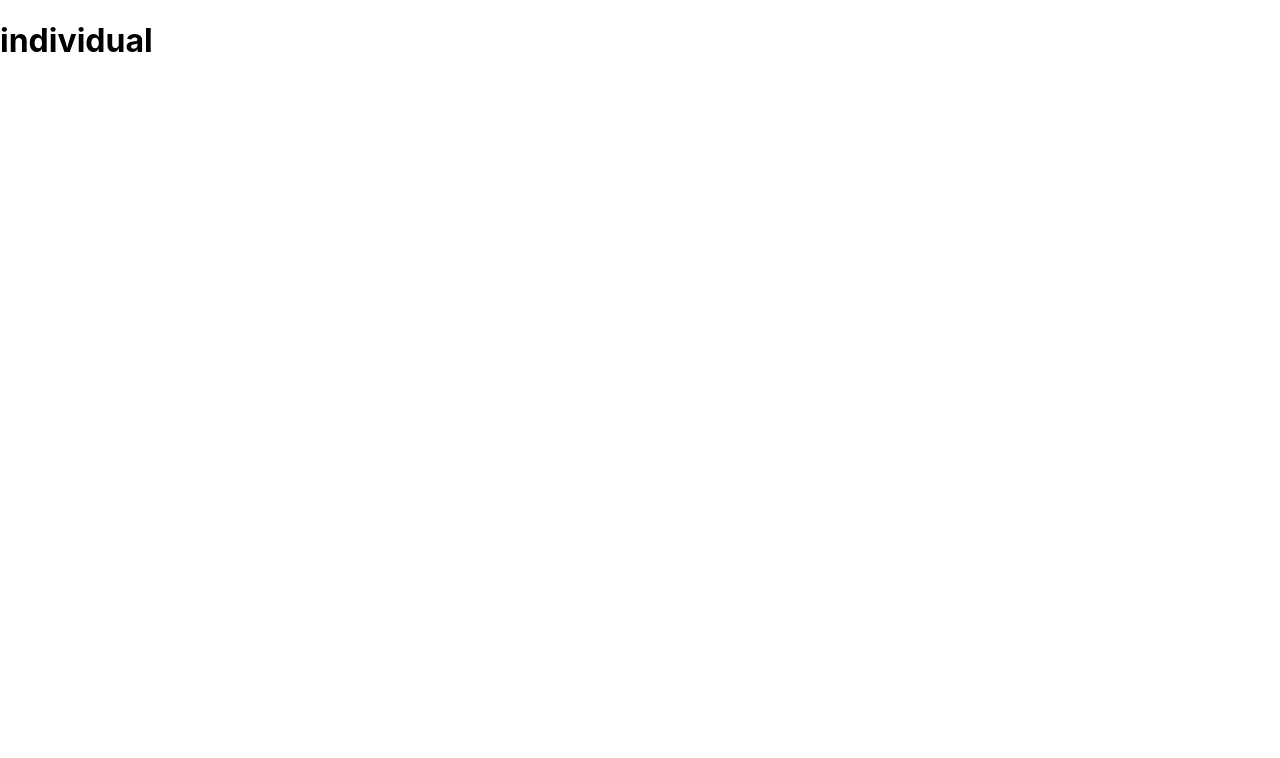
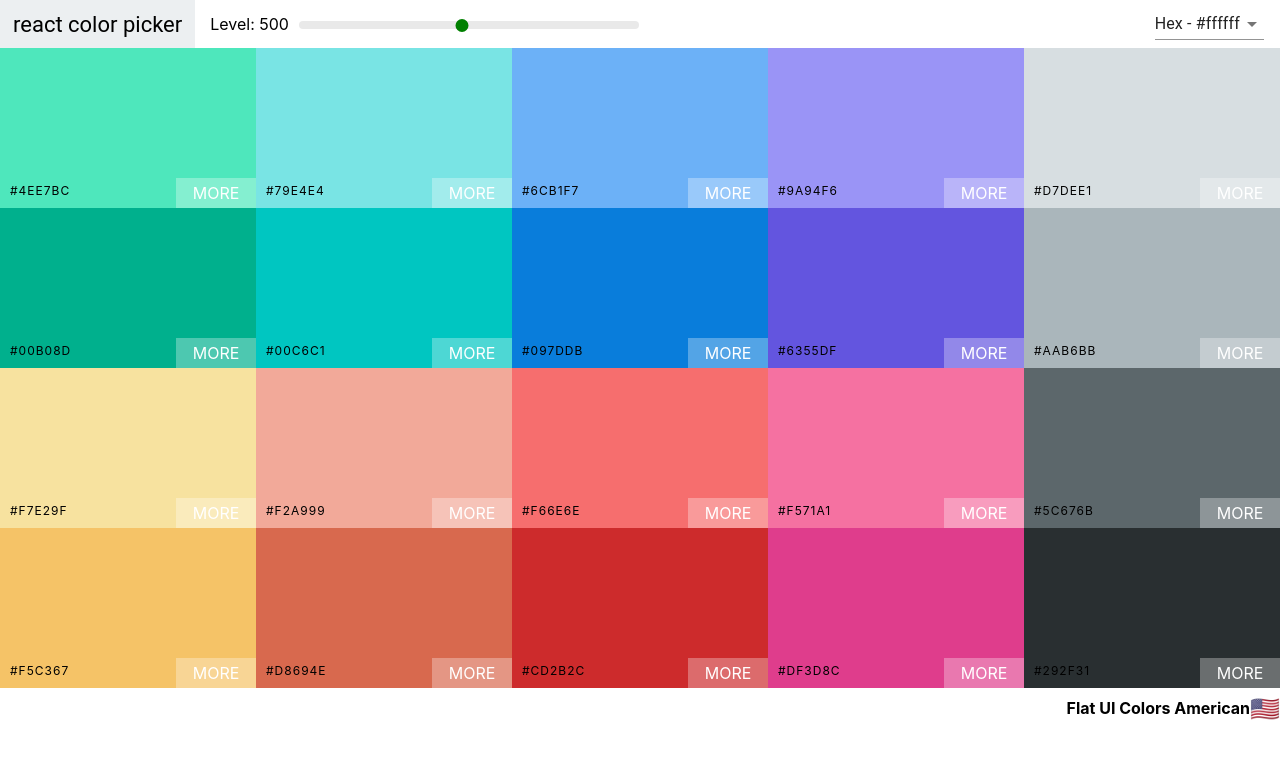
Before and after one commit to Ollie-lee/colorPalette, a React (Create React App) app in the folder colors-app/: page /palette/flat-ui-colors-american in a window 1280 px wide. Shown: the top 758 px of the page. Built offline with nearby package versions, Linux system fonts and the light colour scheme; the HTML template or start-up script is replaced by a standard one.

Commit message:
find palette

```diff
--- a/colors-app/src/App.js
+++ b/colors-app/src/App.js
@@ -7,10 +7,23 @@
 
 
 function App() {
+  const findPalette = (id) => {
+    return seedColors.find((palette) => {
+      //return the first object in the array
+      return palette.id === id
+    })
+  }
   return (
     <Switch>
       <Route exact path='/' render={() => <h1>test</h1>} />
-      <Route exact path='/palette/:id' render={() => <h1>individual</h1>} />
+      <Route
+        exact
+        path='/palette/:id'
+        render={(routeProps) => <Palette
+          palette={generatePalette(
+            findPalette(routeProps.match.params.id)
+          )} />}
+      />
     </Switch>
     // <div className="App">
     //   <Palette palette={generatePalette(seedColors[4])} />
```
